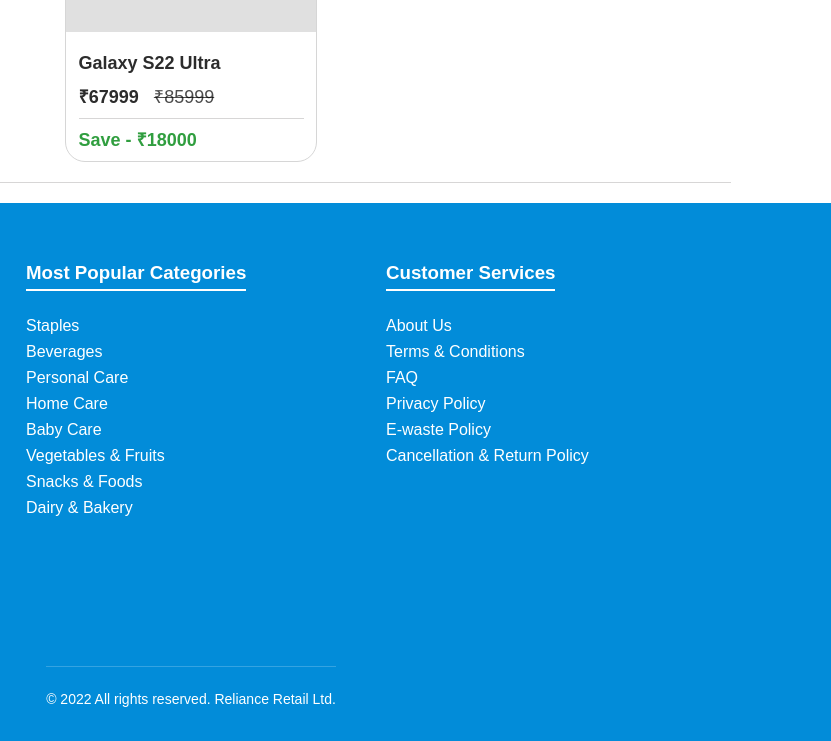
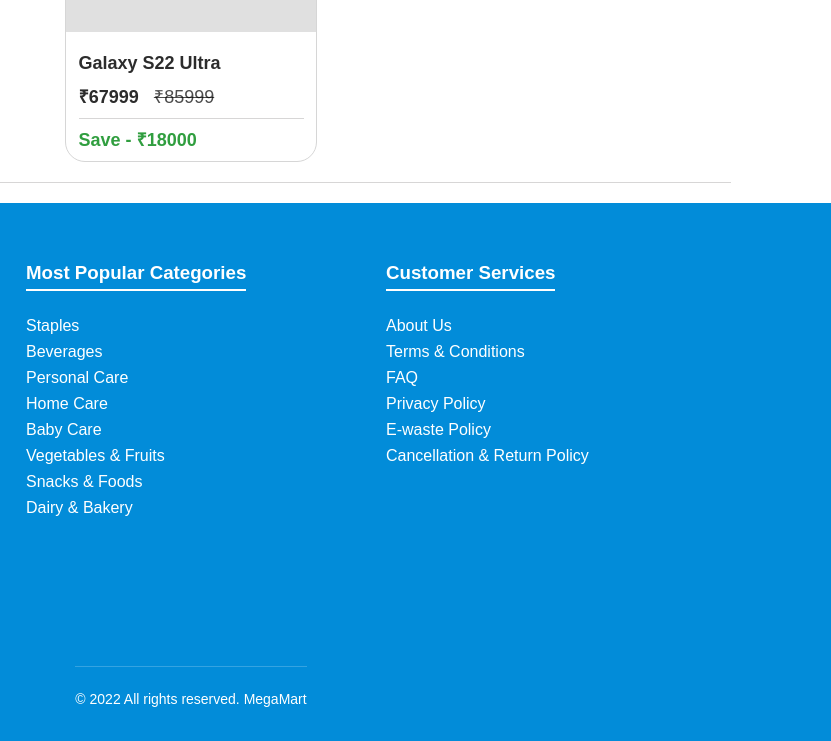
Before and after one commit to vishalvishwas01/megamart, a plain HTML site: page index.html in a window 1280 px wide. Shown: the part 2952-3693 px from the top of the page, 449-1280 px from the left. Drawn offline with nearby package versions, Linux system fonts and the light colour scheme; files whose address does not match are found by name; a web font is replaced by a local one.

Commit message:
footer fix

```diff
--- a/index.html
+++ b/index.html
@@ -588,7 +588,7 @@
                 </div>
             </div>
             <div class="footer-bottom">
-                <p>© 2022 All rights reserved. Reliance Retail Ltd.</p>
+                <p>© 2022 All rights reserved. MegaMart</p>
             </div>
         </footer>
 
```
